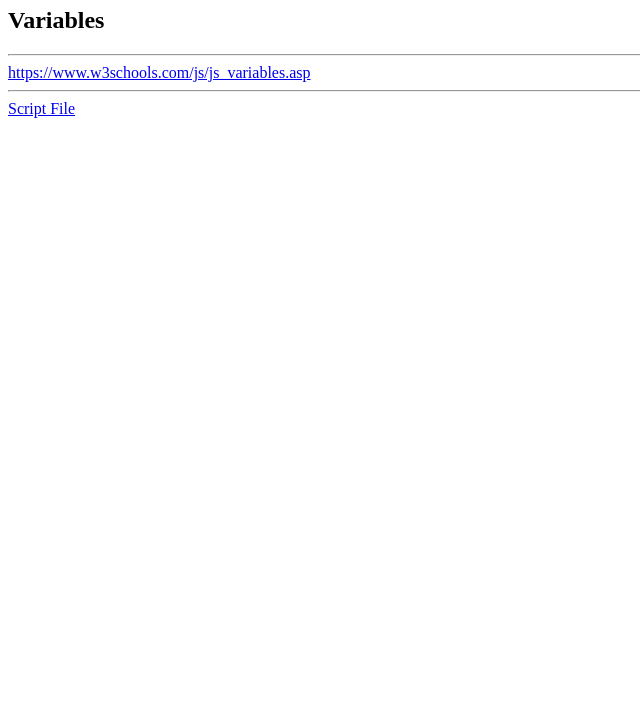
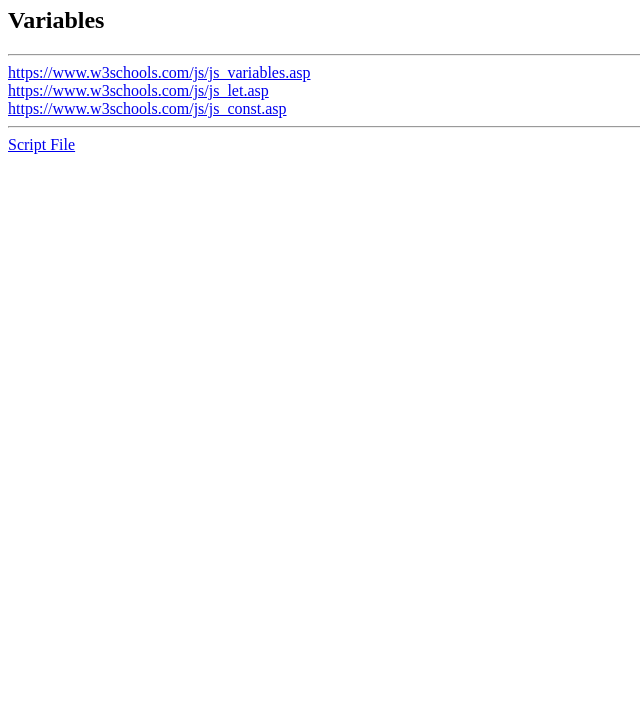
Before and after one commit to F4LK0N/playground-java-script, a plain HTML site: page variables.htm in a window 1280 px wide. Shown: the part 73-800 px from the top of the page, without its empty margins (0-640 px from the left). Drawn offline with Linux system fonts and the light colour scheme.

Commit message:
Structure Refactor - Part 2

```diff
--- a/variables.htm
+++ b/variables.htm
@@ -9,6 +9,8 @@
     <hr>
 
     <a href='https://www.w3schools.com/js/js_variables.asp'>https://www.w3schools.com/js/js_variables.asp</a><br>
+    <a href='https://www.w3schools.com/js/js_let.asp'>https://www.w3schools.com/js/js_let.asp</a><br>
+    <a href='https://www.w3schools.com/js/js_const.asp'>https://www.w3schools.com/js/js_const.asp</a><br>
     <hr>
 
     <a href='js/variables.js'>Script File</a>
```
